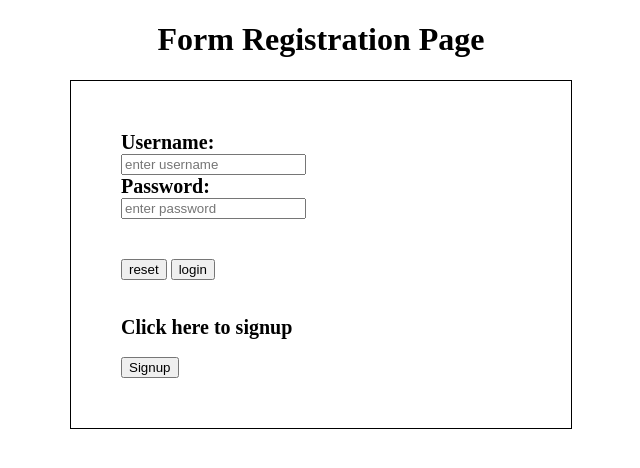
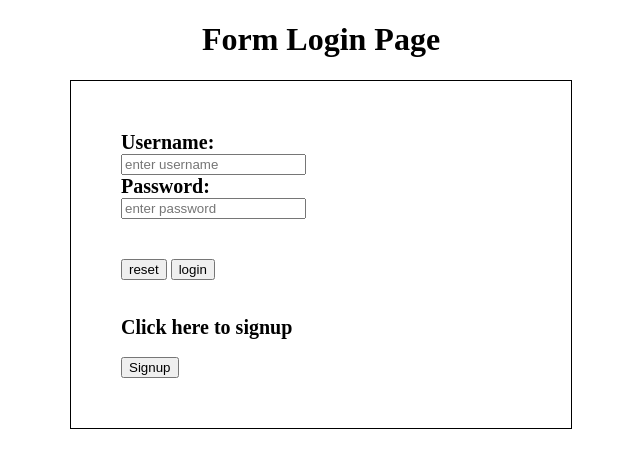
Before and after one commit to siri1007/Forms, a plain HTML site: page index.html in a window 1280 px wide. Shown: the whole page, without its empty margins (319-959 px from the left). Drawn offline with Linux system fonts and the light colour scheme.

Commit message:
Update index.html

```diff
--- a/index.html
+++ b/index.html
@@ -26,7 +26,7 @@ h1{
 </head>
 <body>
 
-    <h1>Form Registration Page</h1>
+    <h1>Form Login Page</h1>
     <form action="">
 
 
```
